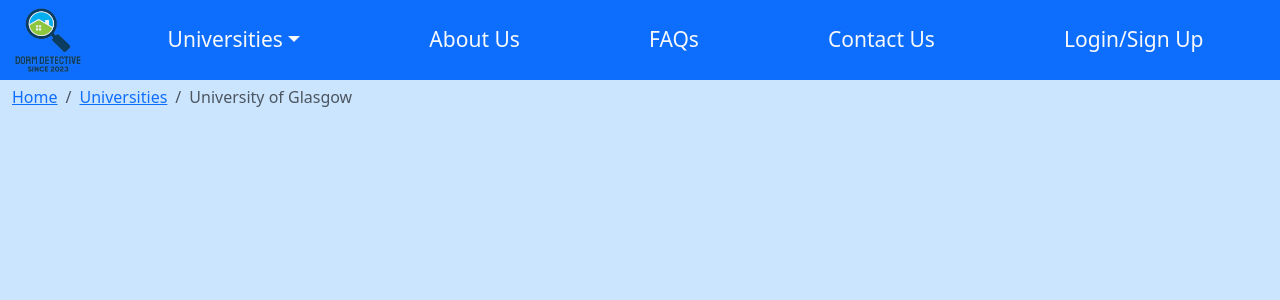
After one commit to CameronFraserr/2b_wad_team_project, a Django app: page /dorm_detective/glasgow/ in a window 1280 px wide. The commit adds this page. Shown: the top 300 px of the page. Run offline with Django 3.2, Linux system fonts and the light colour scheme; some libraries are stand-ins or nearby versions.

Commit message:
Added template for university with a concrete example and an implemented breadcrumb

```diff
--- a/dorm_detective_app/urls.py
+++ b/dorm_detective_app/urls.py
@@ -6,4 +6,5 @@ app_name = 'dorm_detective'
 urlpatterns = [
     path('', views.index, name='index'),
     path('about/', views.about, name="about"),
+    path('glasgow/', views.glasgow, name="glasgow")
 ]
--- a/dorm_detective_app/views.py
+++ b/dorm_detective_app/views.py
@@ -8,3 +8,7 @@ def index(request):
 def about(request):
     response = render(request, 'dorm_detective_app/about.html')
     return response
+
+def glasgow(request):
+    response = render(request, 'dorm_detective_app/glasgow.html')
+    return response
--- a/templates/dorm_detective_app/base.html
+++ b/templates/dorm_detective_app/base.html
@@ -14,7 +14,7 @@
     {% bootstrap_javascript %}
     <link rel="icon" href="{% static 'images/dd_favicon.png' %}" type="image/png">
     <title>
-        DD - {% block title_block %} Dorm Detective {% endblock title_block %}
+        {% block title_block %} Dorm Detective {% endblock title_block %}
     </title>
 
 </head>
@@ -28,7 +28,7 @@
                 <li class="nav-item dropdown">
                     <a class="nav-link dropdown-toggle text-light" href="#", role="button" data-bs-toggle="dropdown">Universities</a>
                     <ul class="dropdown-menu">
-                        <li><a class="dropdown-item" href="#">University of Glasgow</a></li>
+                        <li><a class="dropdown-item" href="{% url 'dorm_detective:glasgow' %}">University of Glasgow</a></li>
                         <li><a class="dropdown-item" href="#">University of Strathclyde</a></li>
                         <li><a class="dropdown-item" href="#">Glasgow Caledonian University</a></li>
                     </ul>
--- /dev/null
+++ b/templates/dorm_detective_app/glasgow.html
@@ -0,0 +1,11 @@
+{% extends 'dorm_detective_app/base.html' %}
+
+{% block content %}
+    <nav aria-label="breadcrumb">
+        <ol class="breadcrumb">
+         <li class="breadcrumb-item"><a href="{% url 'dorm_detective:index' %}">Home</a></li>
+         <li class="breadcrumb-item"><a href="#">Universities</a></li>
+         <li class="breadcrumb-item active" aria-current="page">University of Glasgow</li>
+        </ol>
+    </nav>
+{% endblock %}
```
Also changed, not shown: templates/dorm_detective_app/university.html (added, +12 -0 lines), templates/dorm_detective_app/dorm.html (added).
